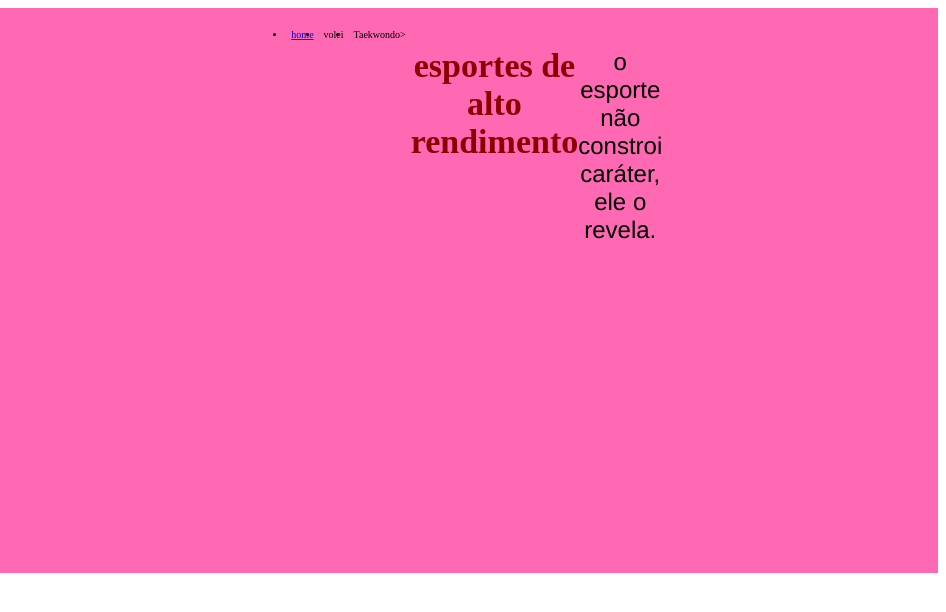
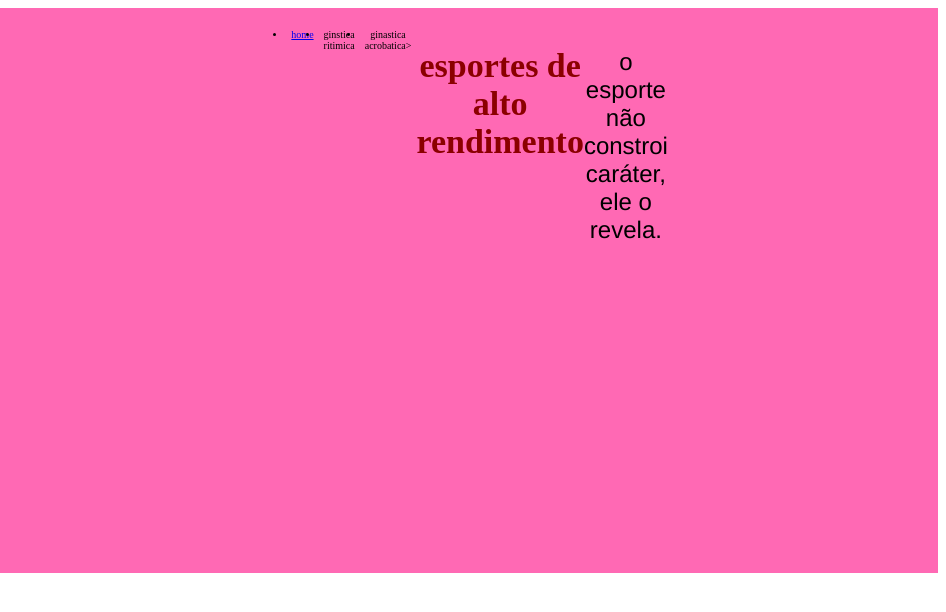
Before and after one commit to antuneskailer/eu, a plain HTML site: page index.html in a window 1280 px wide. Shown: the top 612 px of the page, 334-1280 px from the left. Drawn offline with Linux system fonts and the light colour scheme.

Commit message:
Add files via upload

```diff
--- a/index.html
+++ b/index.html
@@ -9,11 +9,11 @@
 </head>
 <body>
 
-    <img class="ginastica-artistica.png" src="">
+    <img class="ginastica-artistica.png " src="">
     <ul class="lista_cabecalho">
         <li class="item_lista_cabecalho"><a href="index.html">home</a></li>
-        <li class="item_lista_cabecalho">volei</li>
-        <li class="item_lista_cabecalho">Taekwondo></li>
+        <li class="item_lista_cabecalho">ginstica ritimica</li>
+        <li class="item_lista_cabecalho">ginastica acrobatica></li>
     <h1>esportes de alto rendimento</h1>
     <p>o esporte não constroi caráter, ele o revela.</p>
     <img src="beatriz-dias.webp" alt="">
```
